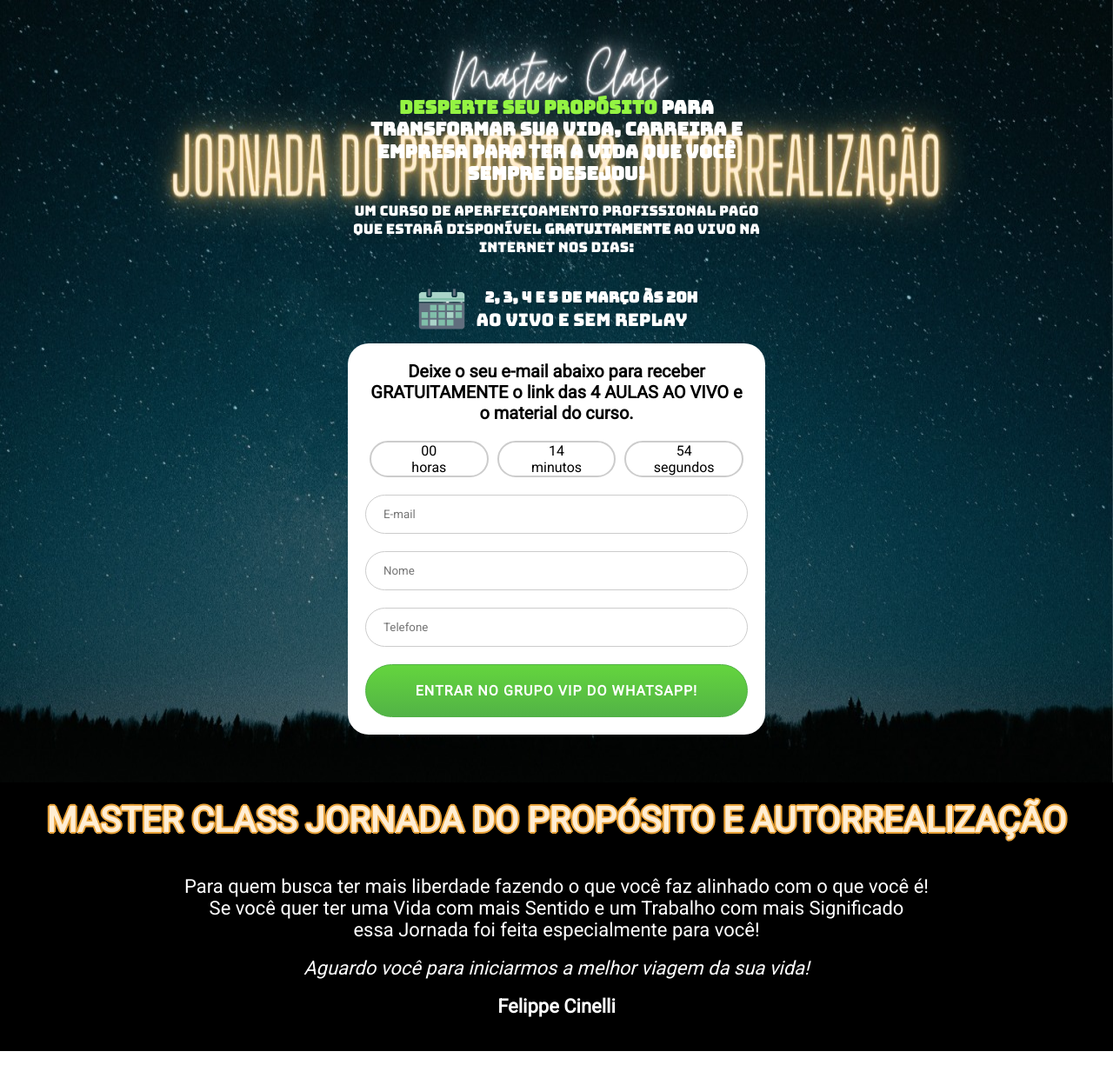
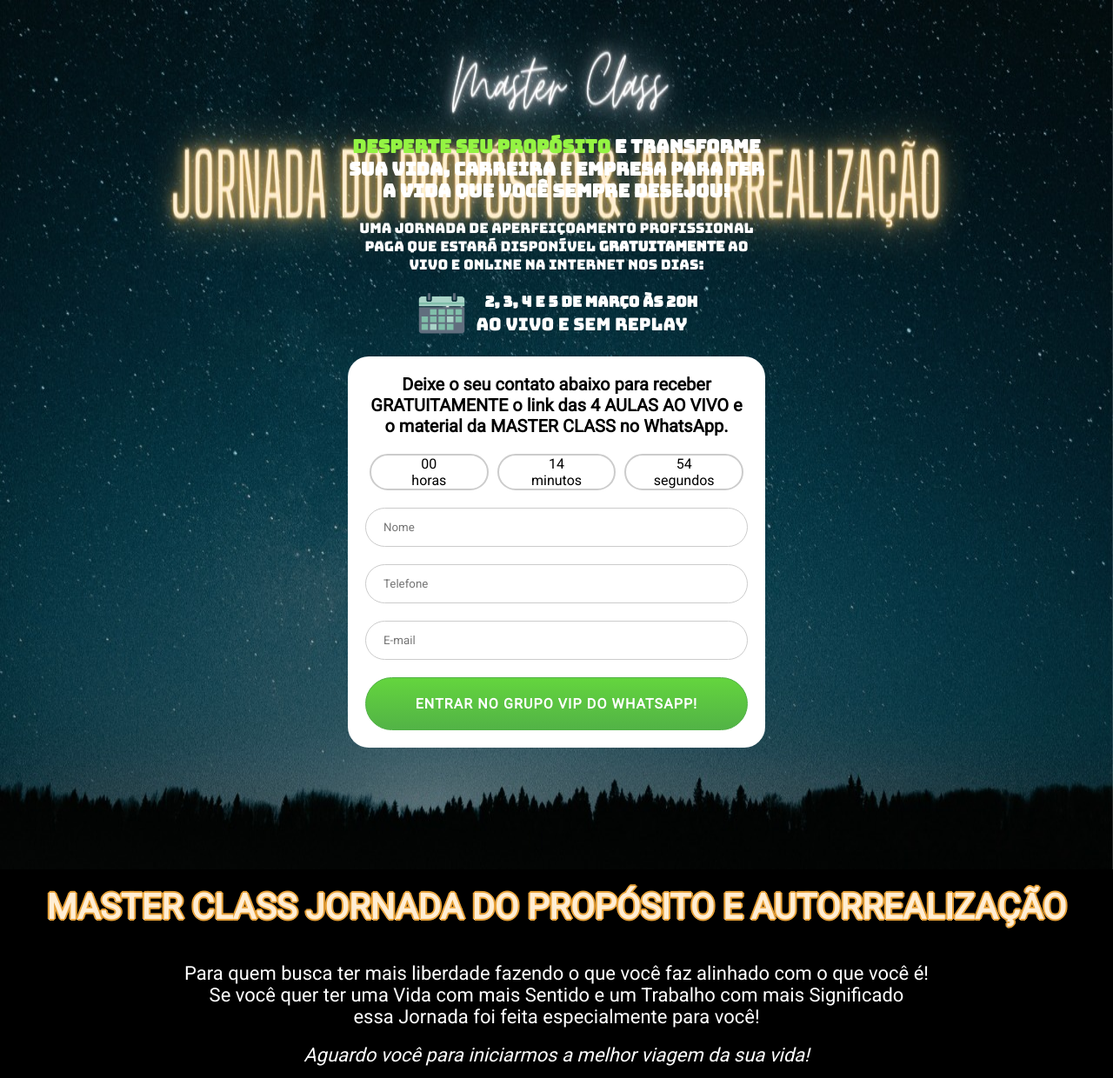
Before and after one commit to renanlimabl/sendEmailPHPAjax, a PHP site: page / in a window 1280 px wide. Shown: the top 1240 px of the page at 87% size. Run offline with PHP 8.4, Linux system fonts and the light colour scheme.

Commit message:
altera texto

```diff
--- a/index.php
+++ b/index.php
@@ -17,10 +17,10 @@
       <div class="flex">
         <div class="form">
           <h3>
-            <span class="success">DESPERTE SEU PROPÓSITO</span> PARA TRANSFORMAR SUA VIDA, CARREIRA E EMPRESA
+            <span class="success">DESPERTE SEU PROPÓSITO</span> E TRANSFORME SUA VIDA, CARREIRA E EMPRESA
             PARA TER A VIDA QUE VOCÊ SEMPRE DESEJOU!</h3>
-            <p>Um curso de aperfeiçoamento profissional pago que estará disponível
-            <b>GRATUITAMENTE</b> ao vivo na internet nos dias:</p>
+            <p>Uma jornada de aperfeiçoamento profissional paga que estará disponível
+            <b>GRATUITAMENTE</b> ao vivo e online na internet nos dias:</p>
           <div class="date">
             <img src="./assets/calendario.png" alt="calendario">
             <div>
@@ -29,7 +29,7 @@
             </div>
           </div>
           <div class="email">
-            <h4>Deixe o seu e-mail abaixo para receber GRATUITAMENTE o link das 4 AULAS AO VIVO e o material do curso.</h4>
+            <h4>Deixe o seu contato abaixo para receber GRATUITAMENTE o link das 4 AULAS AO VIVO e o material da MASTER CLASS no WhatsApp.</h4>
             <div class="regressive">
               <div class="hours">
                 <p>00</p>
@@ -45,9 +45,9 @@
               </div>
             </div>
             <form method="POST" action="sendmail.php" id="form">
-              <input type="email" name="email" placeholder="E-mail" required>
               <input type="text" name="nome" placeholder="Nome" required>
               <input type="text" name="telefone" placeholder="Telefone" required>
+              <input type="email" name="email" placeholder="E-mail" required>
               <input id="button" type="submit" name="send" value="ENTRAR NO GRUPO VIP DO WHATSAPP!"/>
             </form>
           </div>
@@ -105,8 +105,8 @@
       <h3>Quem vai ser seu mentor?</h3>
       <img src="./assets/felippe2.png" alt="Professor">
       <div class="description">
-        <p>Treinador da Mente Humana e Arquiteto da Alma.
-Professional Coaching, Mentoring e Advice Humanizado ISOR, em Self & Life com Ativação de Competências Pessoais e Profissionais pelo Instituto HOLLOS é Palestrante e Treinador. Especialista com MBA em Gestão de Negócios na FGV e Arquiteto e Urbanista há mais de 10 anos.</p>
+        <p><b>Treinador da Mente Humana e Arquiteto da Alma.</b> <br />
+Professional Coaching, Mentoring e Advice Humanizado ISOR, em Self & Life com Ativação de Competências Pessoais e Profissionais pelo Instituto HOLLOS. É palestrante, treinador, especialista com MBA em Gestão de Negócios na FGV e Arquiteto e Urbanista há mais de 10 anos.</p>
         <h2>Felippe Cinelli</h2>
         <h3>Fundador | Facilitador</h3>
       </div>
--- a/style.css
+++ b/style.css
@@ -52,7 +52,7 @@ section.main {
   background-image: url('./assets/background-desktop.jpeg');
   background-position: center;
   background-size: 100% 100%;
-  min-height: calc(100vh + 100px);
+  min-height: calc(100vh + 200px);
   height: auto;
 }
 
@@ -68,7 +68,7 @@ section.main {
 .main .flex {
   display: flex;
   position: relative;
-  top: 45px;
+  top: 60px;
 }
 
 .main .flex .form {
@@ -94,7 +94,7 @@ section.main {
 .form > p, .form > p > b {
   color: #fff;
   text-align: center;
-  margin-bottom: 20px;
+  margin-bottom: 5px;
   font-family: 'Bungee', cursive;
 }
 
@@ -130,6 +130,7 @@ section.main {
   padding: 20px;
   flex-direction: column;
   border-radius: 24px;
+  margin-top: 10px;
 }
 
 .form .email h4 {
```
